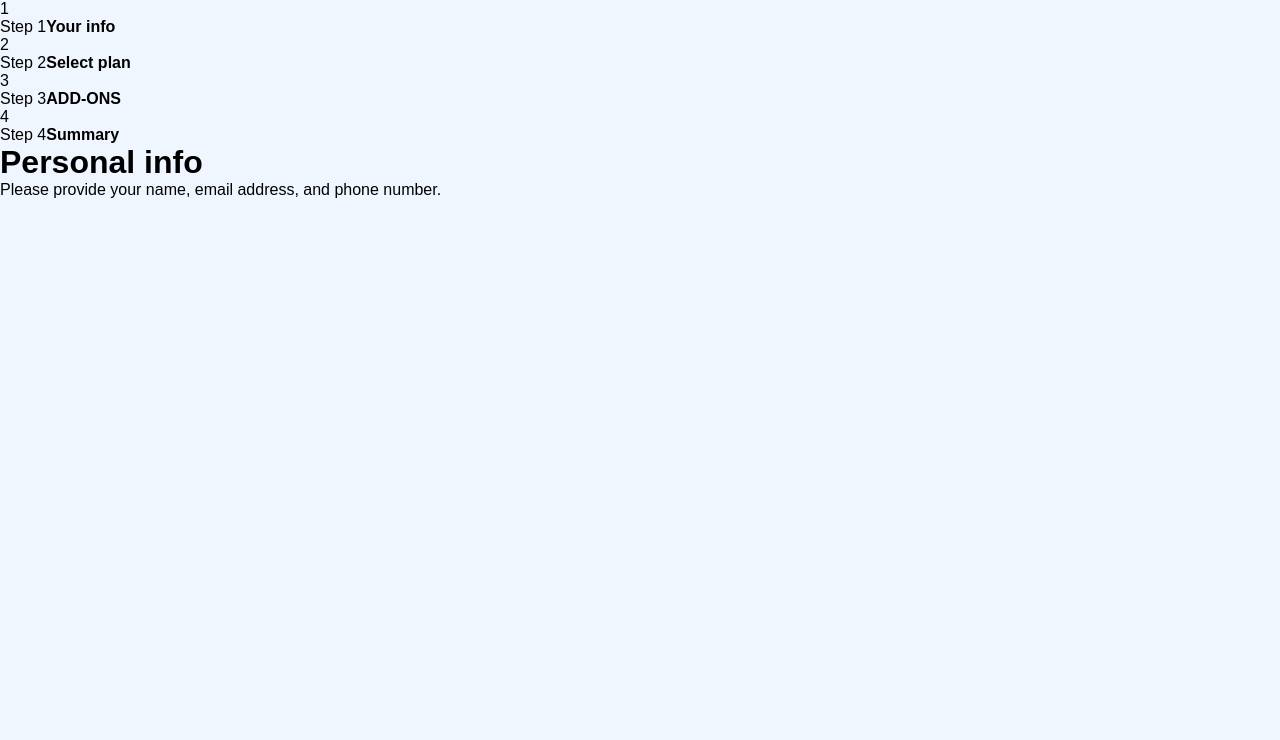
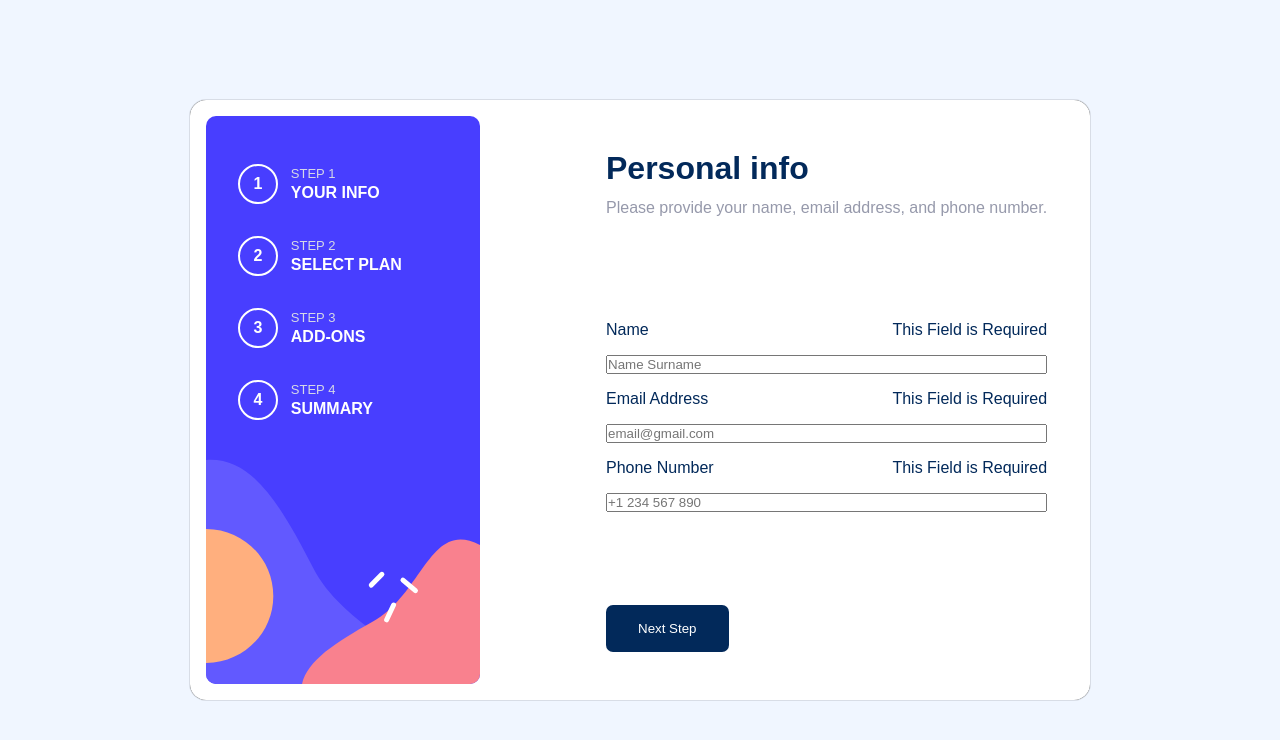
Before and after one commit to MagenVadim/multi-step-form, a React (Create React App) app: page / in a window 1280 px wide. Shown: the top 740 px of the page. Built offline with nearby package versions, Linux system fonts and the light colour scheme.

Commit message:
#2 UX Step-1 has completed

```diff
--- a/src/App.css
+++ b/src/App.css
@@ -24,7 +24,109 @@ img{
 #root{
   background-color: var(--Magnolia);
   display: flex;
-  /* align-items: center;
-  justify-content: center; */
+  align-items: center;
+  justify-content: center;
   min-height: 100vh;
 }
+.form{
+  width: 900px;
+  background-color: var(--White);
+  border-radius: 1rem;
+  box-shadow: 0px 0px 1px black;
+}
+.form-container{
+  display: flex;
+  padding: 1rem;
+}
+.form-sidebar{
+  background-image: url("./assets/images/bg-sidebar-desktop.svg");
+  background-repeat: no-repeat;
+  width: 400px;
+  height: 568px;
+  padding: 3rem 2rem;
+  display: flex;
+  flex-direction: column;
+  gap: 2rem;
+}
+.circle{
+  width: 40px;
+  height: 40px;
+  border: 2px solid var(--White);
+  border-radius: 50%;
+  display: flex;
+  align-items: center;
+  justify-content: center;
+  color: var(--White);
+  font-weight: 700;
+}
+.active .circle{
+  background-color: var(--Light-blue) !important;
+  color: var(--Marine-blue) !important;
+}
+.err{
+  border: 2px solid var(--Strawberry-red) !important;
+}
+.step{
+  display: flex;
+  align-items: center;
+  gap: .8rem;
+}
+.step-content{
+  display: flex;
+  flex-direction: column;
+  gap: .2rem;
+}
+.step-content span{
+  text-transform: uppercase;
+  color: var(--Light-gray);
+  font-size: 13px;
+}
+.step-content b{
+  text-transform: uppercase;
+  color: var(--White);
+}
+.stp{
+  display: flex;
+  flex-direction: column;
+  justify-content: center;
+}
+header{
+  margin-bottom: auto;
+  padding-top: 2rem;
+  line-height: 2.5rem;
+}
+header .title{
+  color: var(--Marine-blue);
+}
+header .exp{
+  color: var(--Cool-gray);
+}
+
+.next-stp{
+  margin-top: auto;
+  margin-bottom: 2rem;
+  margin-left: auto;
+  border: none;
+  padding: 1rem 2rem;
+  border-radius: 7px;
+  background-color: var(--Marine-blue);
+  color: var(--White);
+  cursor: pointer;
+}
+.step{
+  display: flex;
+  width: 90%;
+}
+form{
+  display: flex;
+  flex-direction: column;
+  flex: 1;
+  justify-content: center;
+  gap: 1rem;
+}
+.label{
+  color: var(--Marine-blue);
+  display: flex;
+  align-items: center;
+  justify-content: space-between;
+}
--- a/src/App.js
+++ b/src/App.js
@@ -1,6 +1,6 @@
 import './App.css';
 import Step from './Components/Step'
-
+import Input from './Components/Input'
 
 function App() {
 
@@ -22,7 +22,6 @@ function App() {
               ))
             }
           </div>
-        </div>
 
           <div className="stp stp-1">
             <header>
@@ -31,6 +30,18 @@ function App() {
                 Please provide your name, email address, and phone number.
               </p>
             </header>
+
+            <form>
+              <Input type ={'text'} labelName={'Name'} id={'name'} placeholder={'Name Surname'}/>
+              <Input type ={'text'} labelName={'Email Address'} id={'email'} placeholder={'email@gmail.com'}/>
+              <Input type ={'phone'} labelName={'Phone Number'} id={'phone'} placeholder={'+1 234 567 890'}/>
+            </form>
+
+            <div className="btns">
+              <button className='next-stp' type="submit">Next Step</button>
+            </div>
+
+          </div>
       </div>
 
       </div>
--- /dev/null
+++ b/src/Components/Input.js
@@ -0,0 +1,16 @@
+import React from 'react'
+
+function Input({type, labelName, id, placeholder}) {
+  return (
+    <>
+        <div className="label">
+            <label htmlFor={id}>{labelName}</label>
+            <p className="error">This Field is Required</p>
+        </div>
+        <input type={type} required id={id} placeholder={placeholder}/>
+    </>
+
+  )
+}
+
+export default Input
```
Lines whose indentation alone changed are shown as unchanged.
